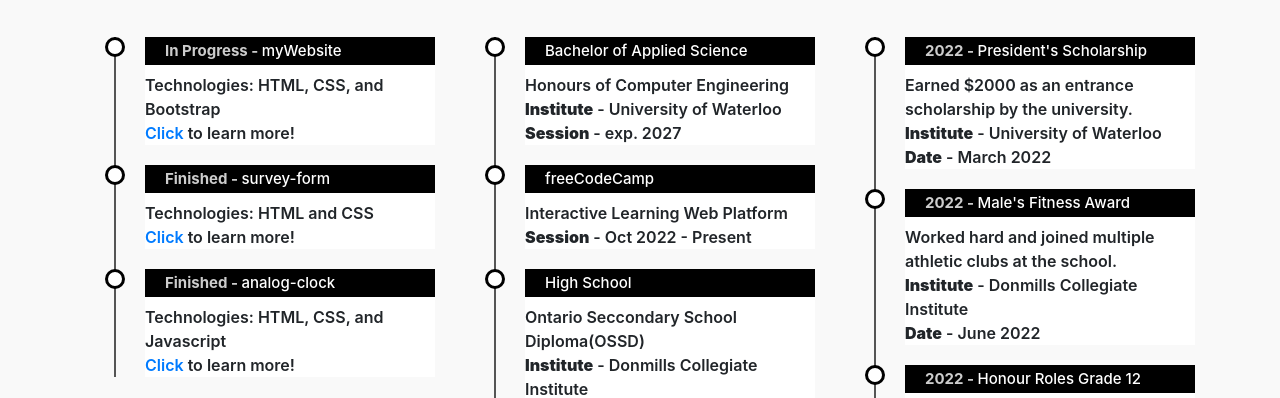
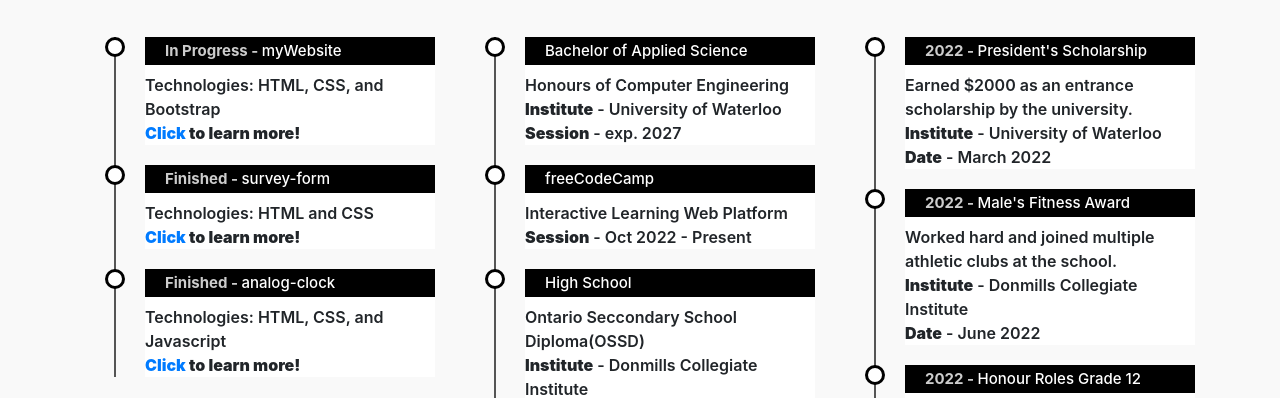
Before and after one commit to Sahil17999/myWebsite, a plain HTML site: page index.html in a window 1280 px wide. Shown: the part 1660-2058 px from the top of the page. Drawn offline with nearby package versions, Linux system fonts and the light colour scheme.

Commit message:
Update index.html

```diff
--- a/index.html
+++ b/index.html
@@ -123,7 +123,7 @@ and friends!
 <h4><span>In Progress - </span>myWebsite</h4>
 <p>
 Technologies: HTML, CSS, and Bootstrap<br>
-<a class="hyperlink3" href="https://github.com/Sahil17999/myWebsite">Click</a> to learn more!
+    <b><a class="hyperlink3" href="https://github.com/Sahil17999/myWebsite">Click</a> to learn more!</b>
 </p>
 </li>
 
@@ -131,7 +131,7 @@ Technologies: HTML, CSS, and Bootstrap<br>
 <h4><span>Finished - </span>survey-form</h4>
 <p>
 Technologies: HTML and CSS<br>
-<a class="hyperlink1" href="https://github.com/Sahil17999/survey-form">Click</a> to learn more!
+<b><a class="hyperlink1" href="https://github.com/Sahil17999/survey-form">Click</a> to learn more!</b>
 </p>
 </li>
 <li>
@@ -139,7 +139,7 @@ Technologies: HTML and CSS<br>
 <h4><span>Finished - </span>analog-clock</h4>
 <p>
 Technologies: HTML, CSS, and Javascript<br>
-<a class="hyperlink2" href="https://github.com/Sahil17999/analog-clock">Click</a> to learn more!
+<b><a class="hyperlink2" href="https://github.com/Sahil17999/analog-clock">Click</a> to learn more!</b>
 </p>
 </li>
 </ul>
```
